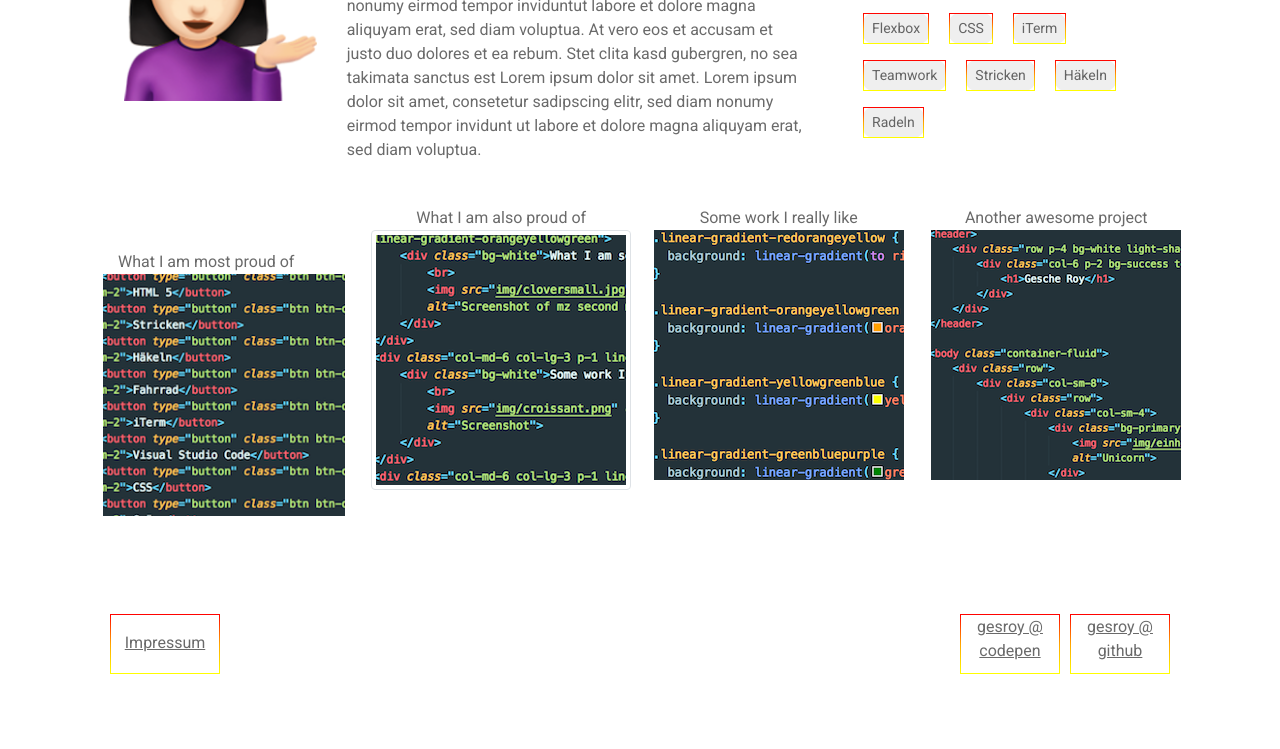
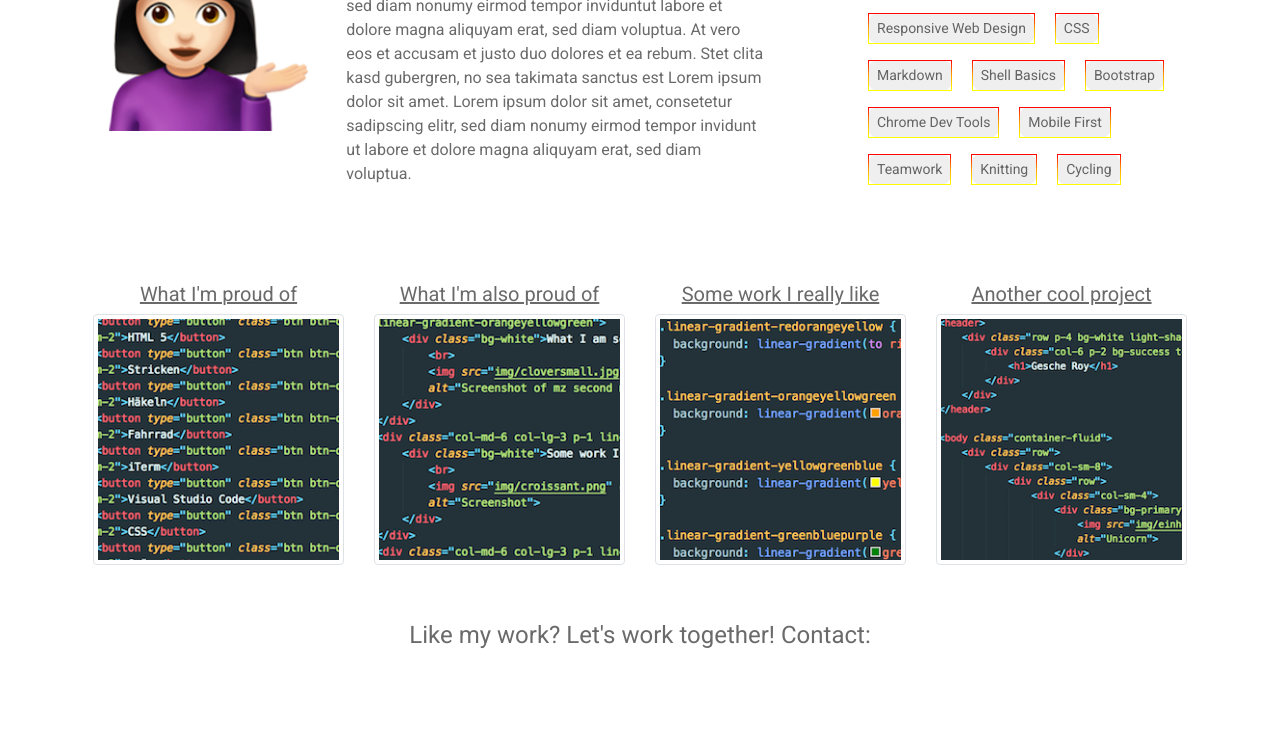
Before and after one commit to gesroy/personal-website, a plain HTML site: page index.html in a window 1280 px wide. Shown: the part 310-1059 px from the top of the page. Before the commit the page ends 1034 px from the top, so only its background shows below. Drawn offline with Linux system fonts and the light colour scheme.

Commit message:
tidy up looks & code

```diff
--- a/css/styles.css
+++ b/css/styles.css
@@ -7,6 +7,13 @@
   color: rgba(7, 7, 7, 0.6);
 }
 
+.copy-link {
+  font-family: "Roboto", sans-serif;
+  color: rgba(7, 7, 7, 0.6);
+  text-decoration-line: underline;
+}
+
+/*
 .linear-gradient-redorangeyellow {
   background: linear-gradient(to right, red, orange, yellow);
 }
@@ -22,6 +29,7 @@
 .linear-gradient-greenbluepurple {
   background: linear-gradient(green, blue, purple);
 }
+ */
 
 .fancy-border {
   border: 1px solid transparent;
@@ -34,7 +42,7 @@
   display: flex;
   justify-content: flex-end;
   align-items: center;
-  height: 20vh;
+  height: 25vh;
   background: white;
 }
 
@@ -42,7 +50,6 @@
   width: 100px;
   height: 60px;
   margin-right: 10px;
-  text-decoration-line: underline;
 }
 
 .move-left {
--- a/index.html
+++ b/index.html
@@ -1,5 +1,5 @@
 <!DOCTYPE html>
-<html lang="de">
+<html lang="en">
 
 <head>
     <meta charset="UTF-8">
@@ -19,99 +19,97 @@
         </div>
     </header>
 
-    <main class="container-fluid">
-        <div class="row pt-5">
-            <div class="col-sm-8 mb-4">
+    <main class="row pt-5 mb-5">
+        <section class="col-sm-8 mb-4">
             <div class="row">
-                    <div class="col-sm-4">
-                        <div class="bg-white">
-                            <img src="img/hello.png" class="img-fluid pl-4" alt="Unicorn">
-                        </div>
+                <div class="col-sm-4 pt-4">
+                    <img src="img/hello.png" class="img-fluid pl-4" alt="hello">
                 </div>
                 <div class="col-sm-8">
-                        <div class="bg-white copy pt-3">
+                    <div class="bg-white copy pt-3 pr-5 pl-2">
                         <h2>This is what I'm good at</h2>
                         <p>Lorem ipsum dolor sit amet, consetetur sadipscing elitr, sed diam nonumy eirmod tempor inviduntut
-                                labore et dolore magna aliquyam erat, sed diam voluptua. At vero eos et accusam et justo
-                                duo dolores et ea rebum. Stet clita kasd gubergren, no sea takimata sanctus est Lorem ipsum
-                                dolor sit amet. Lorem ipsum dolor sit amet, consetetur sadipscing elitr, sed diam nonumy
-                                eirmod tempor invidunt ut labore et dolore magna aliquyam erat, sed diam voluptua.
-                            </p>
+                            labore et dolore magna aliquyam erat, sed diam voluptua. At vero eos et accusam et justo duo
+                            dolores et ea rebum. Stet clita kasd gubergren, no sea takimata sanctus est Lorem ipsum dolor
+                            sit amet. Lorem ipsum dolor sit amet, consetetur sadipscing elitr, sed diam nonumy eirmod tempor
+                            invidunt ut labore et dolore magna aliquyam erat, sed diam voluptua.</p>
                     </div>
                 </div>
             </div>
-            </div>
-            <div class="col-sm-4 bg-white">
+        </section>
+        <section class="col-sm-4 bg-white">
             <div class="container-fluid">
                 <h3 class="m-2">Skills</h3>
                 <button type="button" class="btn fancy-border btn-sm m-2 copy">HTML 5</button>
-                    <button type="button" class="btn fancy-border btn-sm m-2 copy">Visual Studio Code</button>
+                <button type="button" class="btn fancy-border btn-sm m-2 copy">VS Code</button>
                 <button type="button" class="btn fancy-border btn-sm m-2 copy">Flexbox</button>
+                <button type="button" class="btn fancy-border btn-sm m-2 copy">Responsive Web Design</button>
                 <button type="button" class="btn fancy-border btn-sm m-2 copy">CSS</button>
-                    <button type="button" class="btn fancy-border btn-sm m-2 copy">iTerm</button>
+                <button type="button" class="btn fancy-border btn-sm m-2 copy">Markdown</button>
+                <button type="button" class="btn fancy-border btn-sm m-2 copy">Shell Basics</button>
+                <button type="button" class="btn fancy-border btn-sm m-2 copy">Bootstrap</button>
+                <button type="button" class="btn fancy-border btn-sm m-2 copy">Chrome Dev Tools</button>
+                <button type="button" class="btn fancy-border btn-sm m-2 copy">Mobile First</button>
                 <button type="button" class="btn fancy-border btn-sm m-2 copy">Teamwork</button>
-                    <button type="button" class="btn fancy-border btn-sm m-2 copy">Stricken</button>
-                    <button type="button" class="btn fancy-border btn-sm m-2 copy">Häkeln</button>
-                    <button type="button" class="btn fancy-border btn-sm m-2 copy">Radeln</button>
+                <button type="button" class="btn fancy-border btn-sm m-2 copy">Knitting</button>
+                <button type="button" class="btn fancy-border btn-sm m-2 copy">Cycling</button>
             </div>
+        </section>
+
+        <!--
+        <div class="row text-center">
+            <div class="d-block d-md-none">You are visiting on a mobile-sized screen. Lovely. Welcome!</div>
+            <div class="d-none d-md-block d-lg-none">You are visiting on someting that looks like a tablet. Nice. Welcome!</div>
+            <div class="d-none d-lg-block d-xl-none">You are visiting on a rather big screen. Cool. Welcome!</div>
+        </div> -->
+    </main>
+    <section class="row text-center px-2 pb-4">
+        <div class="col-md-6 col-lg-3 py-2">
+            <a href="https://codepen.io/gesroy/" class="copy-link">
+                <h5>What I'm proud of</h5>
+                <img src="img/proudof.png" class="img-fluid img-thumbnail" alt="Screenshot of my favourite work">
+            </a>
         </div>
+        <div class="col-md-6 col-lg-3 py-2">
+            <a href="https://codepen.io/gesroy/" class="copy-link">
+                <h5>What I'm also proud of</h5>
+                <img src="img/second.png" class="img-fluid img-thumbnail" alt="Screenshot of my second most favourite work">
+            </a>
         </div>
-        <div class="row text-center">
-            <div class="d-block d-md-none">mobile</div>
-            <div class="d-none d-md-block d-lg-none">tablet</div>
-            <div class="d-none d-lg-block d-xl-none">desktop</div>
+        <div class="col-md-6 col-lg-3 py-2">
+            <a href="https://codepen.io/gesroy/" class="copy-link">
+                <h5>Some work I really like</h5>
+                <img src="img/third.png" class="img-fluid img-thumbnail" alt="Screenshot">
+            </a>
         </div>
-        <div class="row text-center">
-            <div class="col-md-6 col-lg-3 p-5">
-                <div class="row">
-                    <div class="bg-white">What I am most proud of
-                        <br>
+        <div class="col-md-6 col-lg-3 py-2">
+            <a href="https://codepen.io/gesroy/" class="copy-link">
+                <h5>Another cool project</h5>
+                <img src="img/fourth.png" class="img-fluid img-thumbnail" alt="Screenshot">
+            </a>
         </div>
-                    <div class="row height-and-border">
-                        <img src="img/proudof.png" class="img-fluid" alt="Screenshot of my favourite work">
+    </section>
+    <section class="row">
+        <div class="col-12 p-4 text-center">
+            <h4>Like my work? Let's work together! Contact:</h4>
+    </section>
+
+    <footer class="wrapper text-center">
+        <div class="box move-left fancy-border">
+            <a href="imprint.html" class="copy-link">Impressum</a>
         </div>
-                </div>
-            </div>
-
-            <div class="col-md-6 col-lg-3 p-1">
-                <div class="bg-white">What I am also proud of
-                    <br>
-                    <img src="img/second.png" class="img-fluid img-thumbnail" alt="Screenshot of my second most favourite work">
-                </div>
-            </div>
-            <div class="col-md-6 col-lg-3 p-1">
-                <div class="bg-white">Some work I really like
-                    <br>
-                    <img src="img/third.png" class="img-fluid" alt="Screenshot">
-                </div>
-            </div>
-            <div class="col-md-6 col-lg-3 p-1 ">
-                <div class="bg-white">Another awesome project
-                    <br>
-                    <img src="img/fourth.png" class="img-fluid" alt="Screenshot">
-                </div>
-            </div>
-        </div>
-        <footer class="wrapper text-center copy">
-            <div class="box move-left fancy-border">
-                <a href="imprint.html" class="copy">Impressum</a>
-            </div>
-
-            <a href="https://codepen.io/gesroy/" class="copy">
+        <a href="https://codepen.io/gesroy/" class="copy-link">
             <div class="box fancy-border">gesroy @ codepen</div>
         </a>
-            <a href="ihttps://github.com/gesroy" class="copy">
+        <a href="ihttps://github.com/gesroy" class="copy-link">
             <div class="box fancy-border">gesroy @ github</div>
         </a>
     </footer>
-        </div>
-    </main>
+
     <script src="js/jquery-3.3.1.min.js"></script>
     <script src="js/popper.min.js"></script>
     <script src="js/bootstrap.js"></script>
-    <!-- Kommentar in HTML: command und / * {
-  box-sizing: border-box;
-} -->
+    <!-- Kommentar in HTML: command und /-->
 </body>
 
 </html>
```
Also changed, not shown: imprint.html (+19 -8 lines). Lines whose indentation alone changed are shown as unchanged.
